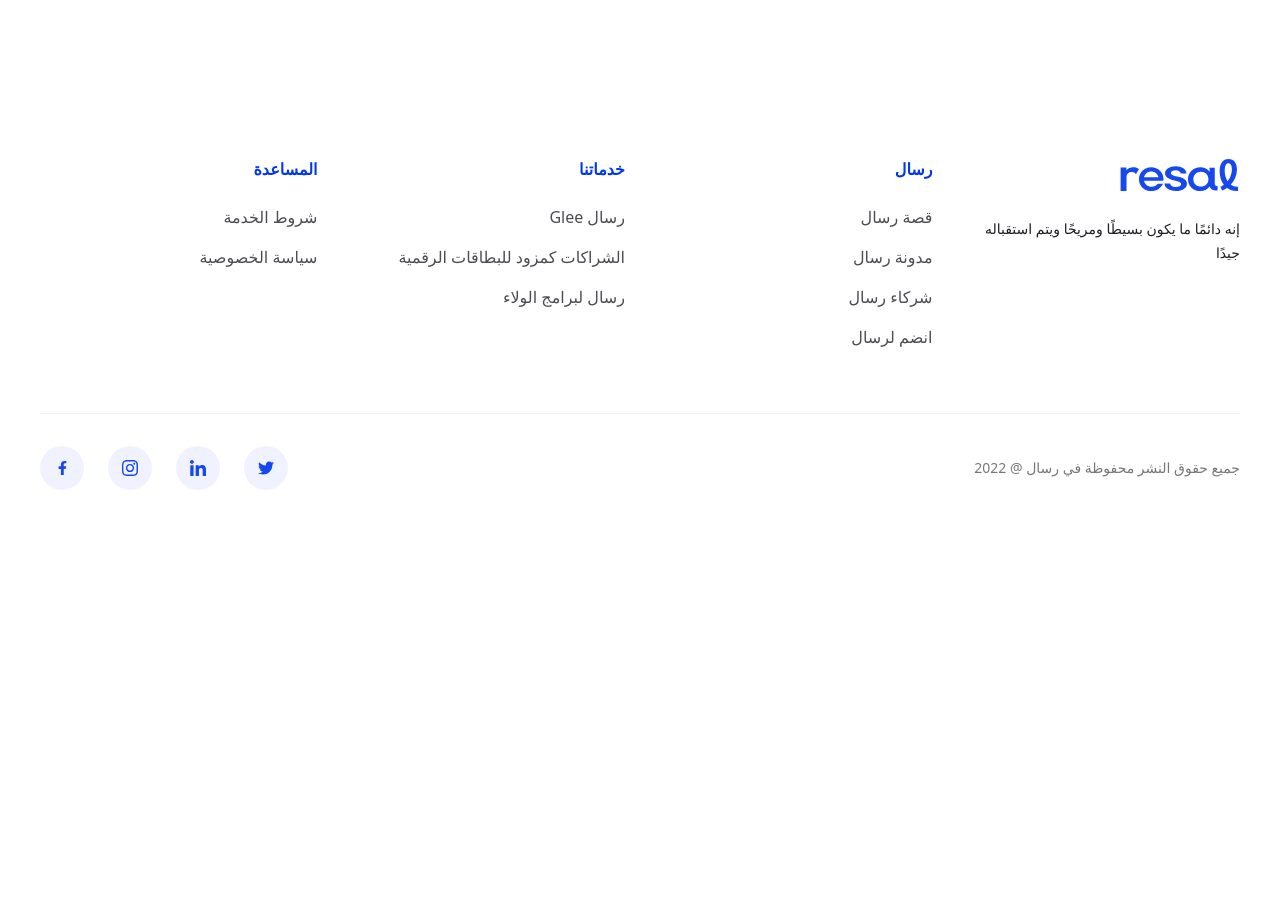
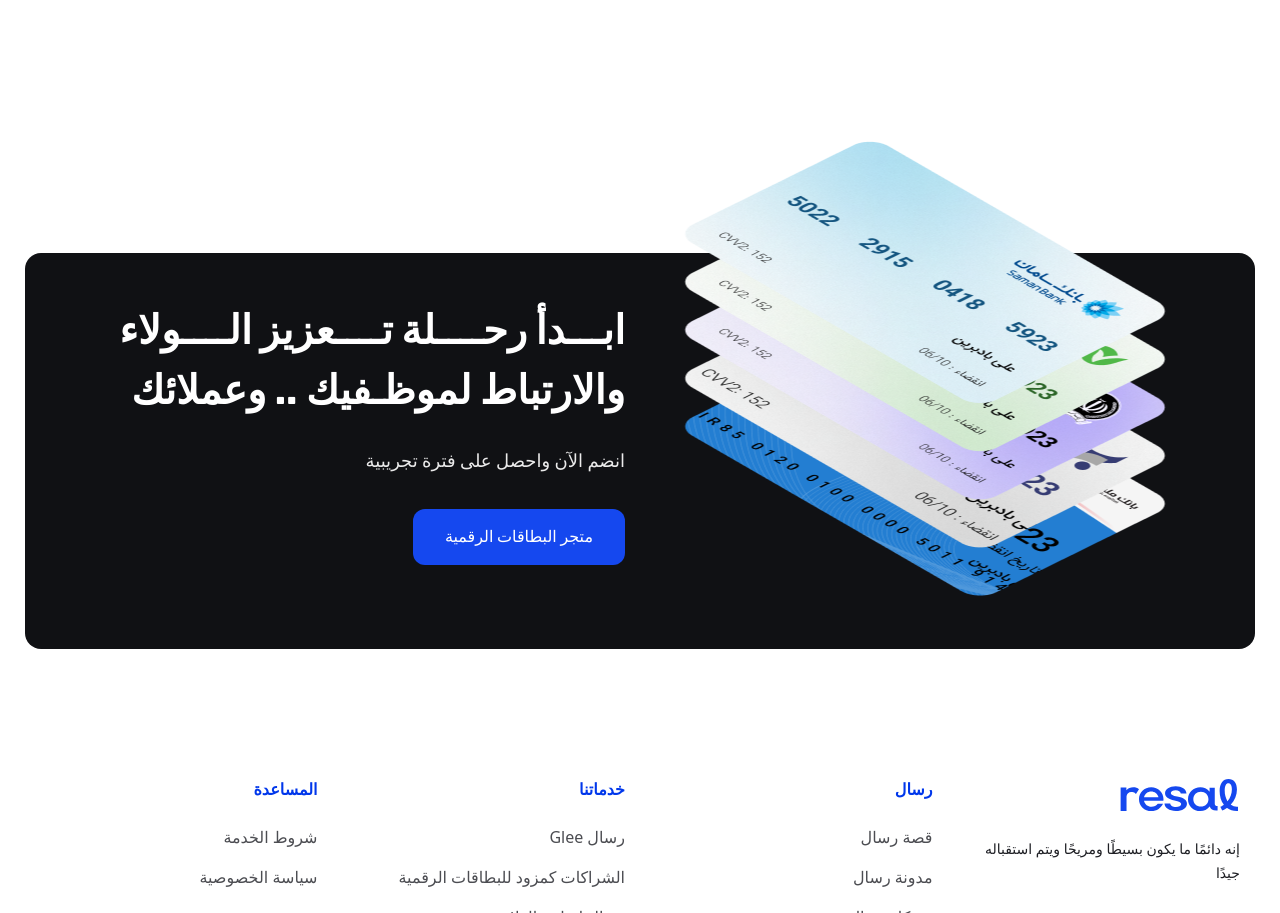
Before and after one commit to mohamedsobhi70/resal, a plain HTML site: page index.html in a window 1280 px wide. Shown: the part 7013-7926 px from the top of the page. Before the commit the page ends 7567 px from the top, so only its background shows below. Drawn offline with nearby package versions, Linux system fonts and the light colour scheme.

Commit message:
add in index

```diff
--- a/index.html
+++ b/index.html
@@ -638,6 +638,36 @@
         <!-- End Spread Section  -->
         <!-- ----------------------------------------------------------- -->
 
+
+        <!-- CTA Section -->
+        <section class="py-12 lg:pt-40 lg:pb-16 px-[30px] lg:px-0">
+            <div
+                class="container bg-system-neutral-800 p-6 lg:py-12 lg:px-[60px] rounded-2xl flex flex-col lg:grid lg:grid-cols-2 gap-[30px]">
+                <div class="relative min-h-[300px]">
+                    <img src="assets/images/cta-card-1.png" width="501" height="273" alt="Cards" class="absolute left-1/2 -translate-x-1/2 bottom-0">
+                    <img src="assets/images/cta-card-2.png" width="501" height="273" alt="Cards" class="absolute left-1/2 -translate-x-1/2 bottom-12">
+                    <img src="assets/images/cta-card-3.png" width="501" height="273" alt="Cards" class="absolute left-1/2 -translate-x-1/2 bottom-24">
+                    <img src="assets/images/cta-card-4.png" width="501" height="273" alt="Cards" class="absolute left-1/2 -translate-x-1/2 bottom-36">
+                    <img src="assets/images/cta-card-5.png" width="501" height="273" alt="Cards" class="absolute left-1/2 -translate-x-1/2 bottom-48">
+                </div>
+
+                <div class="flex flex-col gap-8 lg:items-start">
+                    <div class="flex flex-col gap-6">
+                        <h2 class="text-white text-[32px] lg:text-[40px] font-bold text-center lg:text-start">
+                            ابـــدأ رحــــلة تــــعزيز الــــولاء والارتباط لموظـفيك .. وعملائك
+                        </h2>
+                        <p
+                            class="text-dark-1-primary text-base lg:text-lg leading-paragraph lg:leading-paragraph text-center lg:text-start">
+                            انضم الآن واحصل على فترة تجريبية
+                        </p>
+                    </div>
+                    <a href="#" class="btn btn-primary btn-xl">
+                        متجر البطاقات الرقمية
+                    </a>
+                </div>
+            </div>
+        </section>
+        <!-- End CTA Section -->
     </main>
     <!-- End Resal Main Page Content  -->
     <!-- ----------------------------------------------------------- -->
```
Also changed, not shown: assets/images/cta-card-1.png (added), assets/images/cta-card-2.png (added), assets/images/cta-card-3.png (added), assets/images/cta-card-4.png (added), assets/images/cta-card-5.png (added), assets/styles/styles.css.
